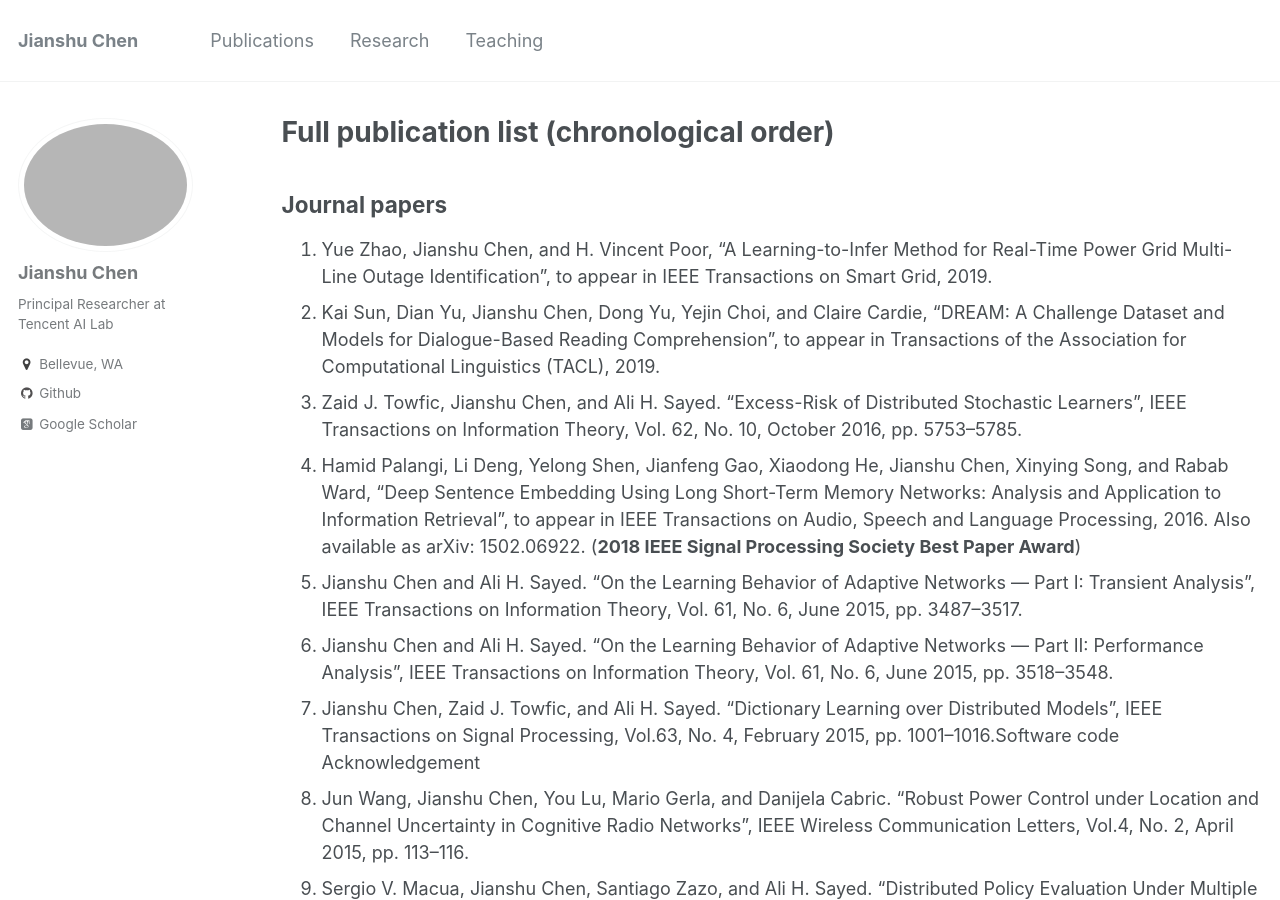
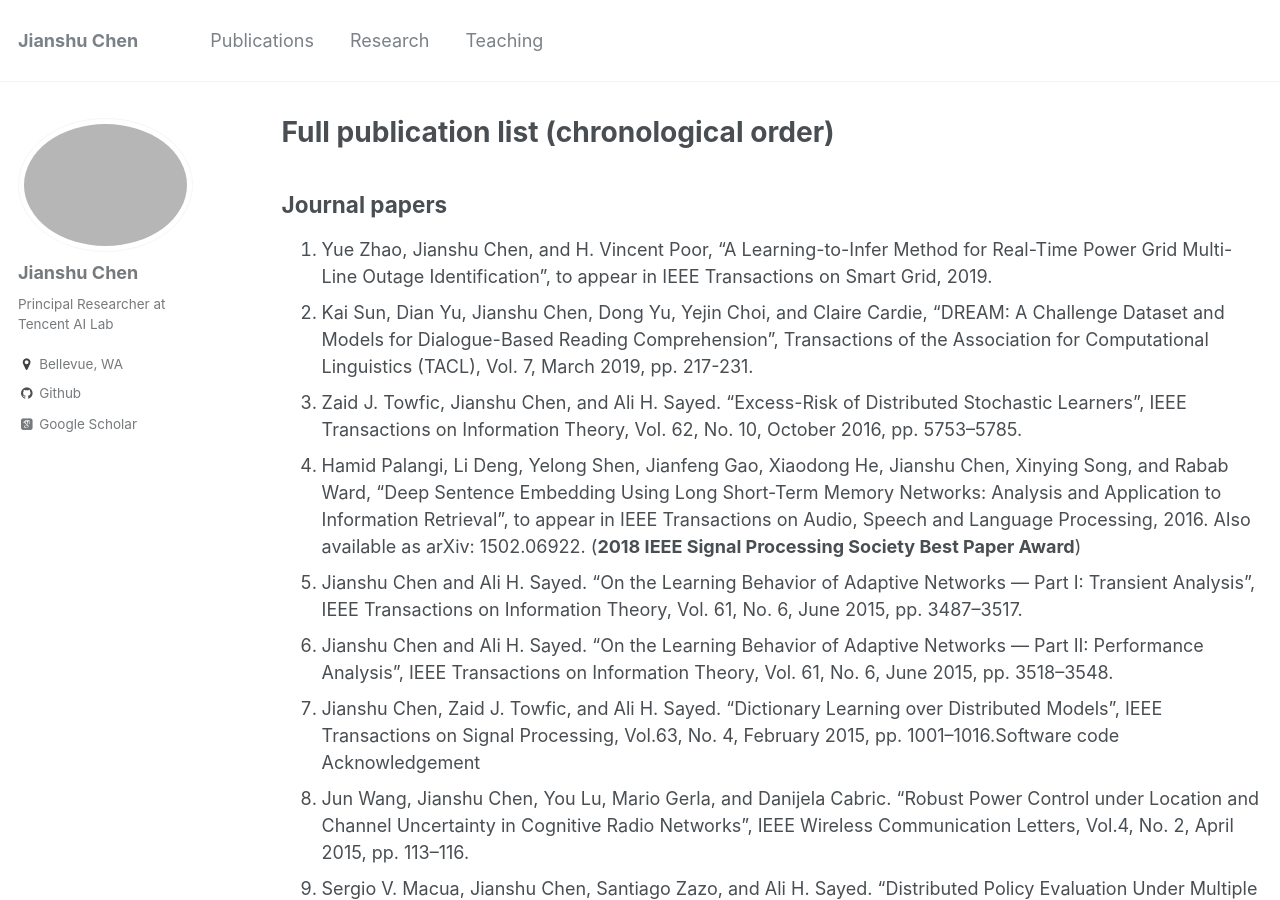
Before and after one commit to chenjianshu/chenjianshu.github.io, a Jekyll site: the page built from _pages/publications.md, in a window 1280 px wide and 900 px high. Built offline with Jekyll 4.4.1, drawn with Linux system fonts in a browser that asks for light colours; some web fonts are replaced.

Commit message:
update publication info for TACL2019

```diff
--- a/_pages/publications.md
+++ b/_pages/publications.md
@@ -7,7 +7,7 @@ author_profile: true
 
 ## Journal papers ##
 1. Yue Zhao, Jianshu Chen, and H. Vincent Poor, “A Learning-to-Infer Method for Real-Time Power Grid Multi-Line Outage Identification”, to appear in IEEE Transactions on Smart Grid, 2019.
-1. Kai Sun, Dian Yu, Jianshu Chen, Dong Yu, Yejin Choi, and Claire Cardie, “DREAM: A Challenge Dataset and Models for Dialogue-Based Reading Comprehension”, to appear in Transactions of the Association for Computational Linguistics (TACL), 2019.
+1. Kai Sun, Dian Yu, Jianshu Chen, Dong Yu, Yejin Choi, and Claire Cardie, “DREAM: A Challenge Dataset and Models for Dialogue-Based Reading Comprehension”, Transactions of the Association for Computational Linguistics (TACL), Vol. 7, March 2019, pp. 217-231.
 1. Zaid J. Towfic, Jianshu Chen, and Ali H. Sayed. “Excess-Risk of Distributed Stochastic Learners”, IEEE Transactions on Information Theory, Vol. 62, No. 10, October 2016, pp. 5753–5785.
 1. Hamid Palangi, Li Deng, Yelong Shen, Jianfeng Gao, Xiaodong He, Jianshu Chen, Xinying Song, and Rabab Ward, “Deep Sentence Embedding Using Long Short-Term Memory Networks: Analysis and Application to Information Retrieval”, to appear in IEEE Transactions on Audio, Speech and Language Processing, 2016. Also available as arXiv: 1502.06922. (**2018 IEEE Signal Processing Society Best Paper Award**)
 1. Jianshu Chen and Ali H. Sayed. “On the Learning Behavior of Adaptive Networks — Part I: Transient Analysis”, IEEE Transactions on Information Theory, Vol. 61, No. 6, June 2015, pp. 3487–3517.
```
